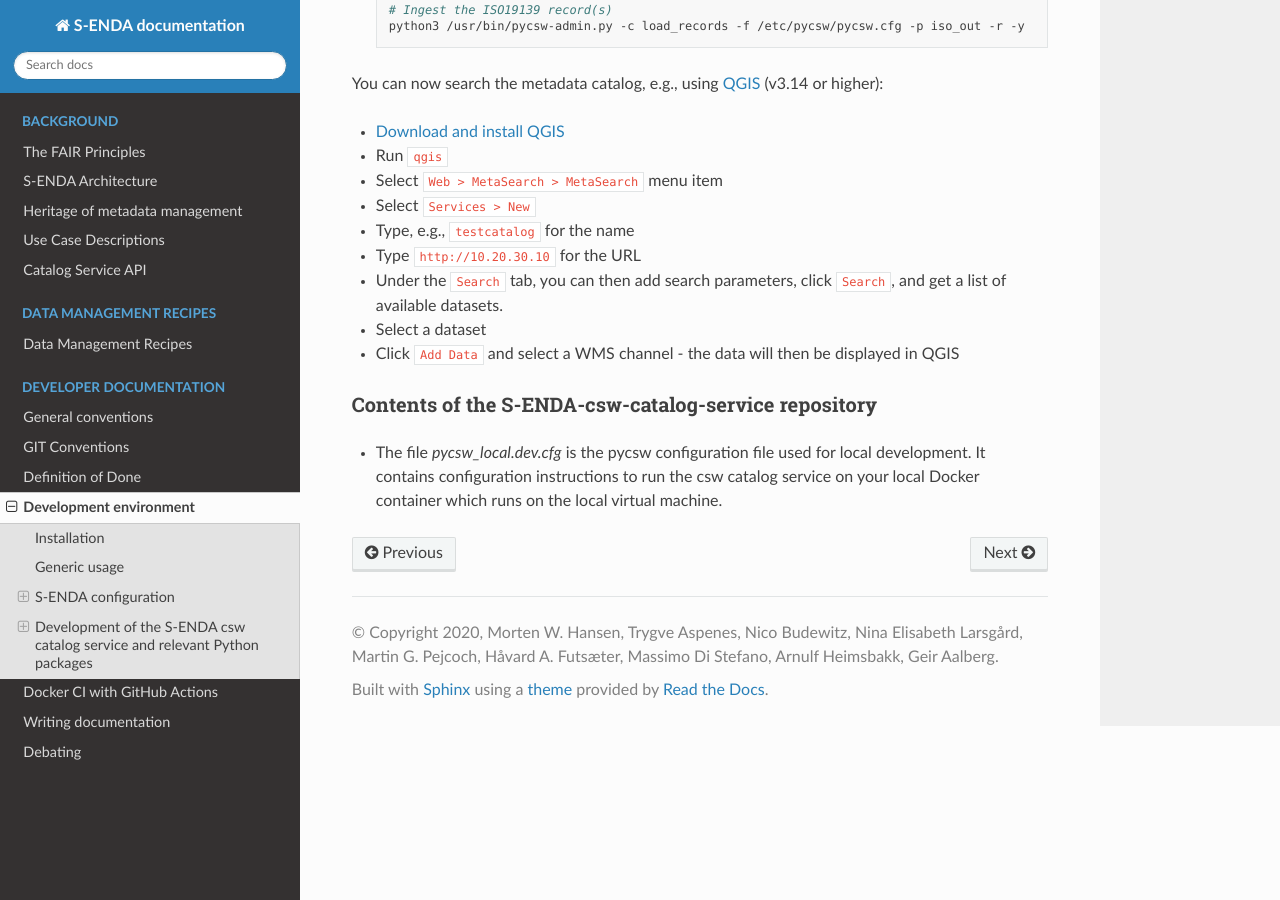
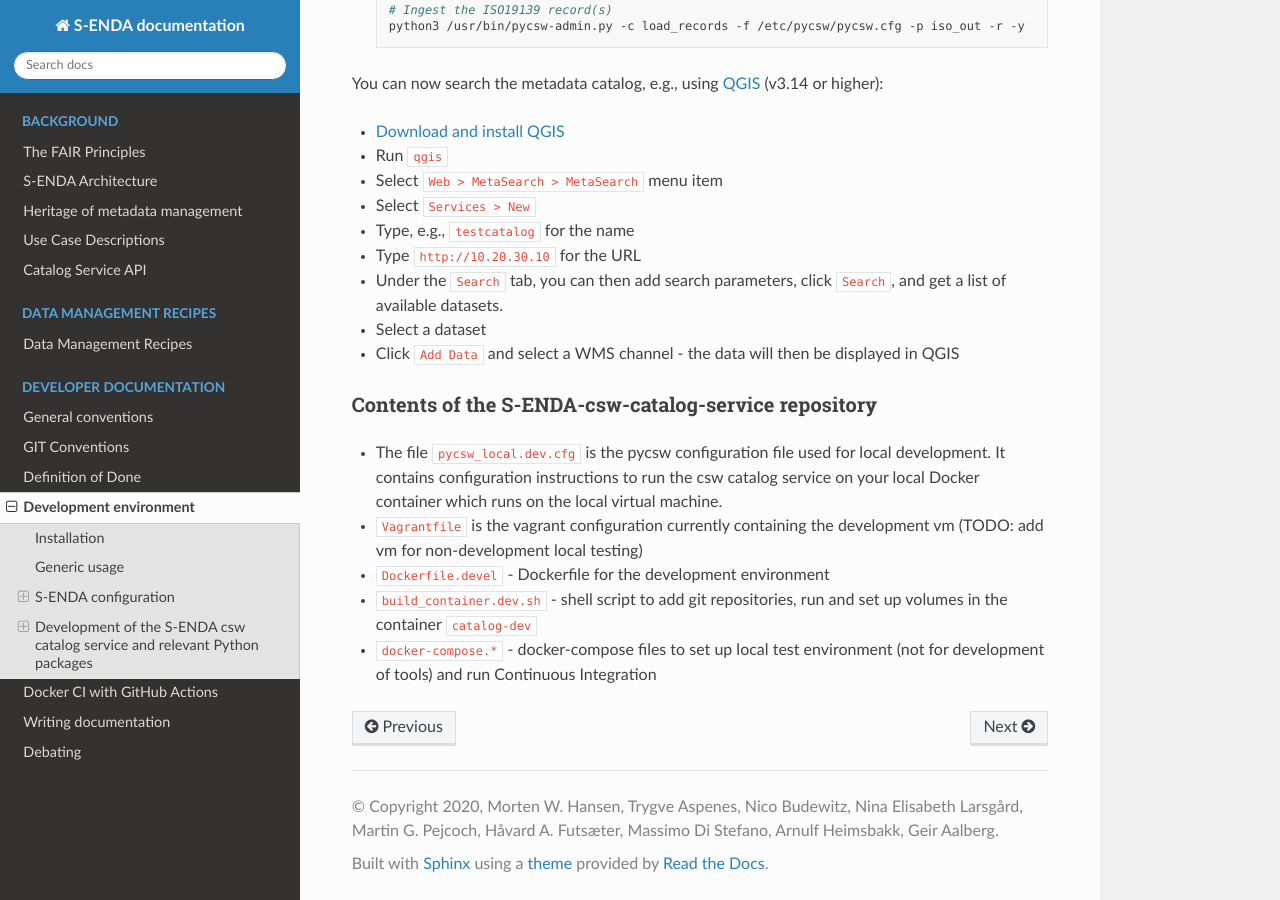
Before and after one commit to metno/S-ENDA-documentation, a Sphinx documentation site: the page built from source/devel_environ.rst, in a window 1280 px wide and 900 px high, scrolled down 4642 px. Built offline with Sphinx 7.4.7 and the Read the Docs theme 2.0.0, drawn with Linux system fonts in a browser that asks for light colours.

Commit message:
metno/S-ENDA-project-plan#308: added documentation for vm and docker development environment for the metno/S-ENDA-csw-catalog-service, plus explanation of repos content. I need to set it up with docker-compose to run a non-development test service, one for CI, and one for production - not yet sure how. Will add docs for that as well.

```diff
--- a/source/devel_environ.rst
+++ b/source/devel_environ.rst
@@ -251,4 +251,8 @@ You can now search the metadata catalog, e.g., using `QGIS <https://qgis.org/en/
 Contents of the S-ENDA-csw-catalog-service repository
 =====================================================
 
-* The file `pycsw_local.dev.cfg` is the pycsw configuration file used for local development. It contains configuration instructions to run the csw catalog service on your local Docker container which runs on the local virtual machine.
+* The file ``pycsw_local.dev.cfg`` is the pycsw configuration file used for local development. It contains configuration instructions to run the csw catalog service on your local Docker container which runs on the local virtual machine.
+* ``Vagrantfile`` is the vagrant configuration currently containing the development vm (TODO: add vm for non-development local testing)
+* ``Dockerfile.devel`` - Dockerfile for the development environment
+* ``build_container.dev.sh`` - shell script to add git repositories, run and set up volumes in the container ``catalog-dev``
+* ``docker-compose.*`` - docker-compose files to set up local test environment (not for development of tools) and run Continuous Integration
```
